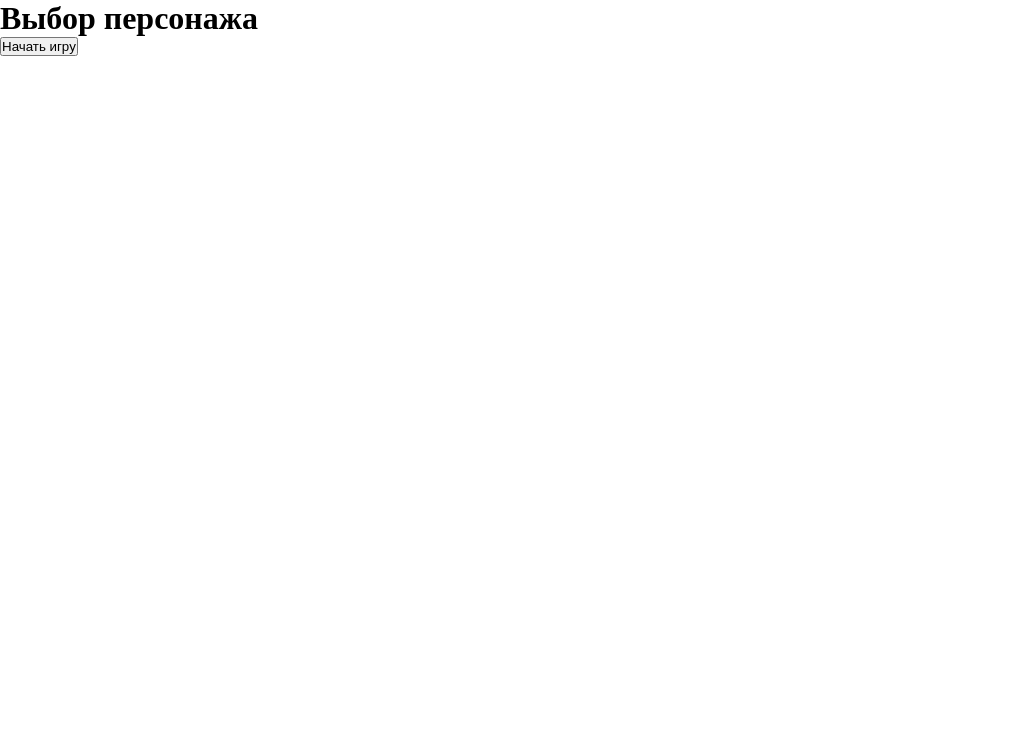
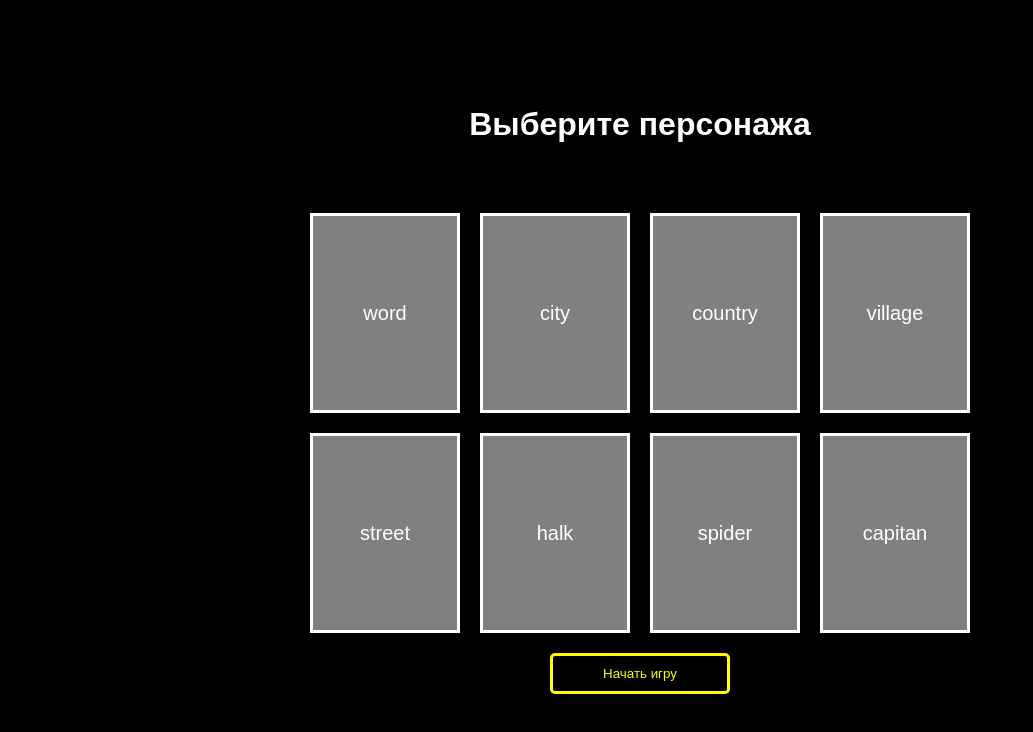
Before and after one commit to oleg-a11y/destins, a plain HTML site: page index.html in a window 1280 px wide. Shown: the whole page, without its empty margins (0-1033 px from the left). Drawn offline with Linux system fonts and the light colour scheme.

Commit message:
[DS-002] Добавил экран лобби

```diff
--- a/src/scenes/lobby.js
+++ b/src/scenes/lobby.js
@@ -1,14 +1,46 @@
+const slotCharacter = [
+  { id: 1, content: "word" },
+  { id: 2, content: "city" },
+  { id: 3, content: "country" },
+  { id: 4, content: "village" },
+  { id: 5, content: "street" },
+  { id: 6, content: "halk" },
+  { id: 7, content: "spider" },
+  { id: 8, content: "capitan" },
+];
+
 function loadLobbyScene(container) {
   container.innerHTML = `
-        <div id="lobby-screen">
-            <h1>Выбор персонажа</h1>
-            <button id="start-game">Начать игру</button>
-        </div>
+            <div class="lobby">
+              <h1>Выберите персонажа</h1>
+              <div class="lobby-screen"></div>
+              <button id="start-game">Начать игру</button>
+            </div>
     `;
 
-  document.getElementById("start-game").addEventListener("click", () => {
-    alert("Заглушка: начало игры!");
-  });
+  function generateSlot() {
+    const lobbyScreen = document.querySelector(".lobby-screen");
+
+    slotCharacter.forEach((item) => {
+      lobbyScreen.innerHTML += `
+        <div id="${item.id}" class="character-slot">
+          ${item.content}
+        </div>
+      `;
+
+      const characterSlots = lobbyScreen.querySelectorAll(".character-slot");
+
+      characterSlots.forEach((slot) => {
+        slot.addEventListener("click", () => {
+          characterSlots.forEach((c) => c.classList.remove("selected"));
+
+          slot.classList.add("selected");
+        });
+      });
+    });
+  }
+
+  generateSlot();
 }
 
 export { loadLobbyScene };
--- a/style.css
+++ b/style.css
@@ -6,6 +6,10 @@
 
 body {
   height: 100vh;
+  background-color: black;
+  color: white;
+  text-align: center;
+  font-family: Arial, sans-serif;
 }
 
 #game-container {
@@ -48,3 +52,52 @@ body {
   background-color: #21aea6;
   transition: width 0.1s linear;
 }
+
+.lobby {
+  display: flex;
+  flex-direction: column;
+  justify-content: center;
+  align-items: center;
+  gap: 20px;
+  height: 100%;
+}
+
+.lobby-screen {
+  display: grid;
+  grid-template-columns: repeat(4, 150px);
+  gap: 20px;
+  justify-content: center;
+  margin-top: 50px;
+}
+
+.character-slot {
+  width: 150px;
+  height: 200px;
+  background-color: gray;
+  border: 3px solid white;
+  display: flex;
+  align-items: center;
+  justify-content: center;
+  font-size: 20px;
+  cursor: pointer;
+  transition: 0.3s;
+}
+
+.character-slot.selected {
+  border-color: red;
+  box-shadow: 0 0 15px red;
+}
+
+#start-game {
+  border: 3px solid yellow;
+  color: yellow;
+  border-radius: 5px;
+  background-color: black;
+  padding: 10px 50px 10px 50px;
+}
+
+#start-game:hover {
+  background-color: yellow;
+  color: black;
+  cursor: pointer;
+}
```
